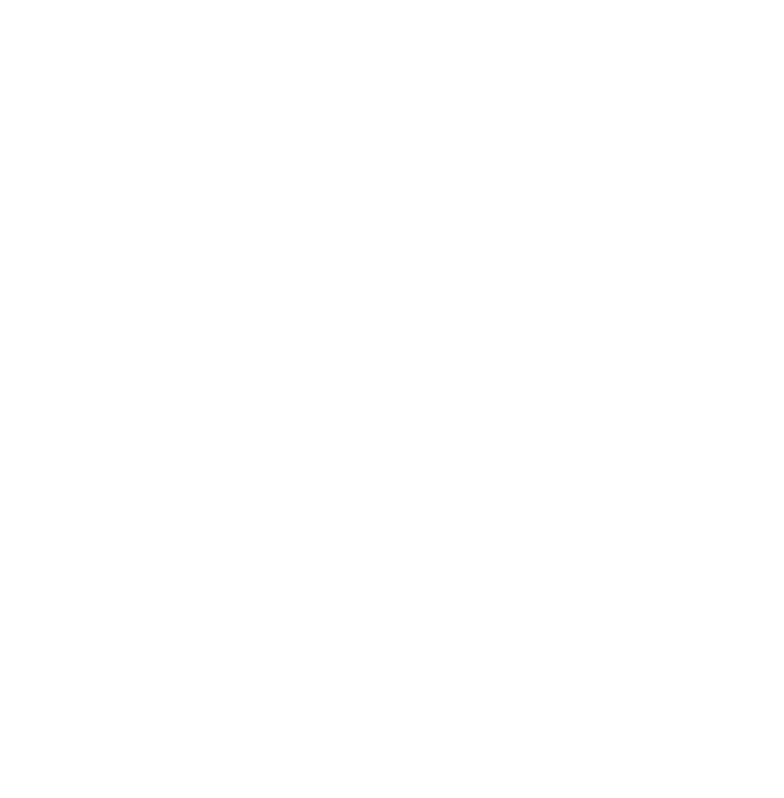
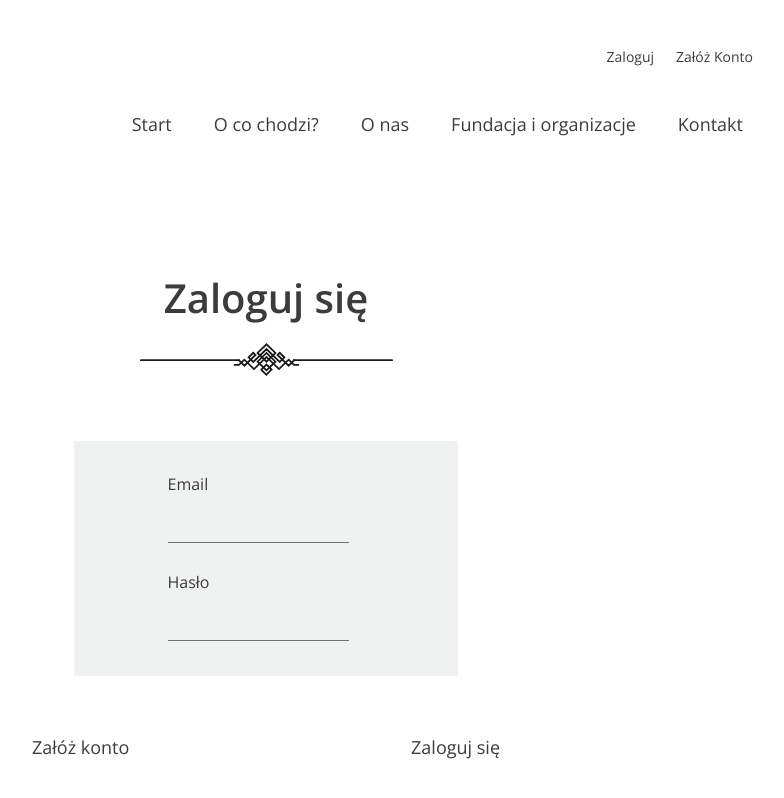
Before and after one commit to mateusz19890121/sharing, a React (Create React App) app: page /#/logowanie in a window 1280 px wide. Shown: the whole page, without its empty margins (374-1158 px from the left). Built offline with nearby package versions, Linux system fonts and the light colour scheme.

Commit message:
LinkedLoginLayout

```diff
--- a/src/App.js
+++ b/src/App.js
@@ -12,6 +12,7 @@
     Switch,
     NavLink
 } from 'react-router-dom';
+import LoginLayout from "./components/LoginLayout";
 
 function App() {
   return (
@@ -19,7 +20,7 @@
         <HashRouter>
             <>
                 <Route exact path="/" component={Home} />
-                {/*<Route path="/about" component={HomeNav} />*/}
+                <Route path="/logowanie" component={LoginLayout} />
                 {/*<Route path="/about/us" component={AboutUs} />*/}
                 {/*<Route path="/about/company" component={AboutCompany} />*/}
 
--- a/src/components/HomeNav.js
+++ b/src/components/HomeNav.js
@@ -22,9 +22,9 @@
 
             <div className="home__login">
                 <nav>
-                    <ul className="home__login--ul">
+                    <ul className="home__login--ul login__ul">
                         <li className="login__li1">
-                            <Link1 to="/logowanie">Zaloguj</Link1>
+                            <Link1 to={{pathname: '/logowanie'}}>Zaloguj</Link1>
                         </li>
                         <li className="login__li2">
                             <Link1 to="/rejestracja">Załóż Konto</Link1>
@@ -32,7 +32,7 @@
                     </ul>
                 </nav>
             </div>
-            <div className="home__menu">
+            <div className="home__menu login__menu">
                 <nav>
                     <ul className="home__menu--ul">
                         <li>
--- /dev/null
+++ b/src/components/LoginLayout.js
@@ -0,0 +1,43 @@
+import React, {Component} from 'react';
+import HomeNav from "./HomeNav";
+import {Link as Link2} from "react-scroll";
+
+class LoginLayout extends Component{
+
+    render() {
+        return(
+            <div className="login" id="logowanie">
+            <HomeNav/>
+            <div className="idea__picture--container"/>
+            <h1>
+            Zaloguj się
+            </h1>
+            <div className="idea__picture"></div>
+                <form >
+                    <label className="login__label1">
+                        <div className="login__text">Email</div>
+                        <input type="text"/>
+                    </label>
+                    <label className="login__label2">
+                        <div className="login__text">Hasło</div>
+                        <input type="text"/>
+                    </label>
+                </form>
+                <div className="home__menu login__menu login__buttons">
+                 <nav>
+                     <ul className="home__menu--ul">
+                         <li>
+                             Załóż konto
+                         </li>
+                         <li>
+                             Zaloguj się
+                         </li>
+                     </ul>
+                 </nav>
+             </div>
+            </div>
+        )
+    }
+
+}
+export default LoginLayout;
--- a/src/scss/main.scss
+++ b/src/scss/main.scss
@@ -467,3 +467,63 @@
   text-align: left;
   font-weight: 700;
 }
+//-------------------------------------------------LOGIN-LAYOUT----------------------------------------------------
+.login__ul{
+  display: flex;
+  justify-content: flex-end;
+  margin-right: 8.875rem;
+}
+.login__menu{
+  display: flex;
+  justify-content: flex-end;
+  margin-right: 8.875rem;
+}
+.login{
+  text-align: center;
+  label{
+    height: 67.25px;
+    display: flex;
+    flex-direction: column;
+    justify-content: space-between;
+  }
+  h1{
+    margin-top: 123px;
+    font-size: 2.5rem;
+    font-weight: 600;
+  }
+  form {
+    width: 384.5px;
+    height: 235px;
+    background-color: $grey__idea;
+    margin: 60px auto 40px auto;
+    display: flex;
+    justify-content: center;
+    align-items: center;
+    flex-direction: column;
+  }
+  .login__text{
+    text-align: left;
+    font-size: 1rem;
+  }
+  input{
+    border: none;
+    border-bottom: 1px solid $grey__border;
+    background-color: $grey__idea;
+  }
+}
+.login__label1{
+  margin-bottom: 31px
+}
+.login__buttons{
+  width: 510px;
+  margin: 0 auto;
+  display: flex;
+  nav{
+    width: 100%;
+  }
+  ul{
+    display: flex;
+    width: 100%;
+    justify-content: space-between;
+  }
+}
```
